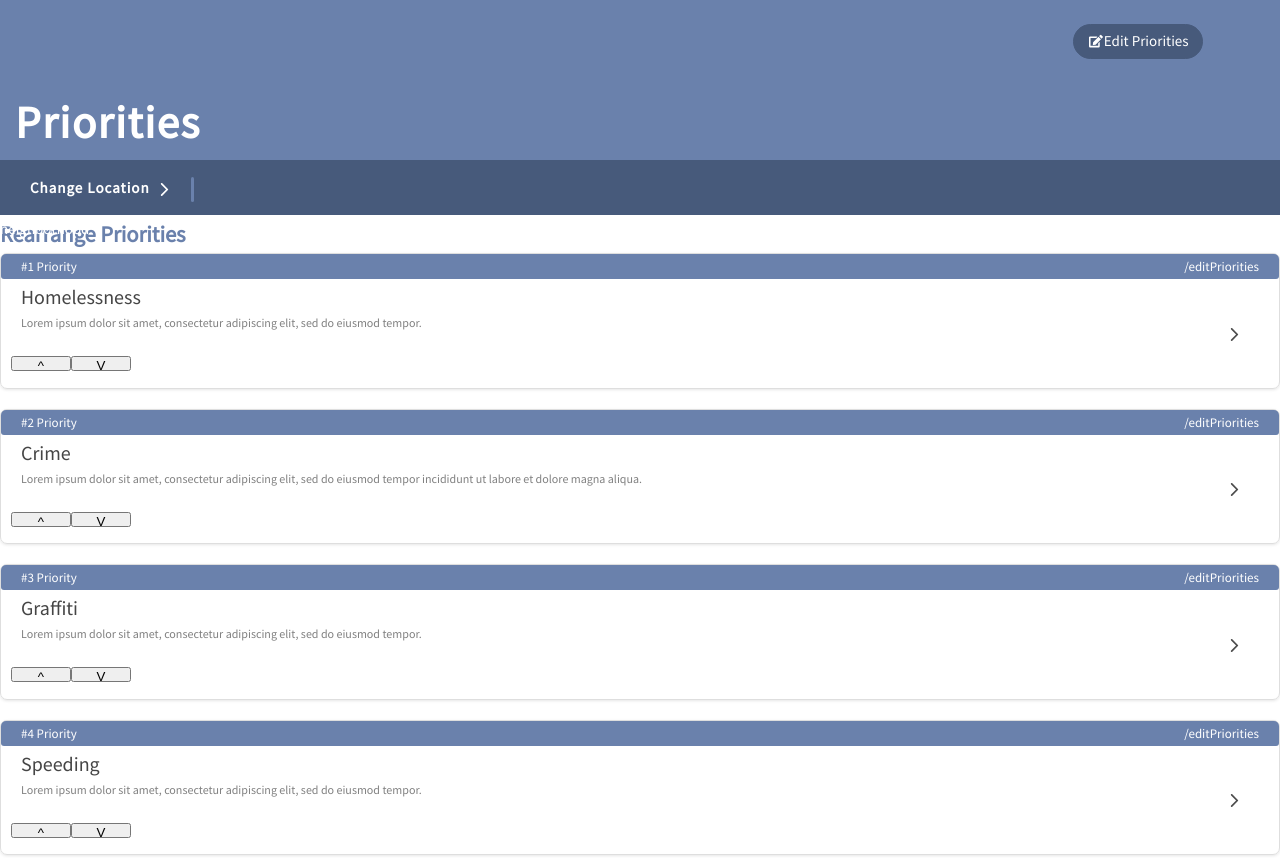
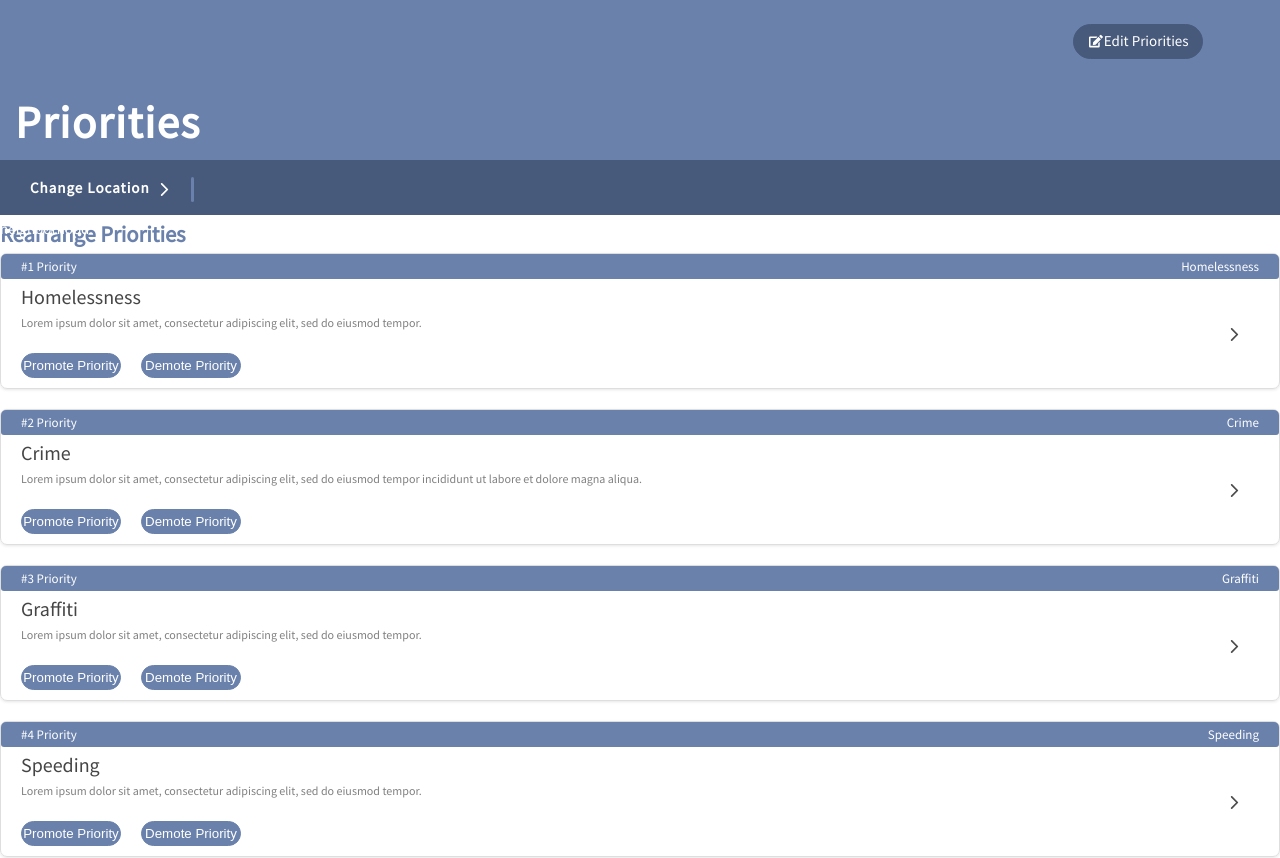
Before and after one commit to code4sac/neighborhood-connect, a React (Create React App) app: page /editPriorities in a window 1280 px wide. Shown: the top 858 px of the page. Built offline with nearby package versions, Linux system fonts and the light colour scheme.

Commit message:
add prop-types, make whole card redirect onClick

```diff
--- a/src/components/PriorityCard.js
+++ b/src/components/PriorityCard.js
@@ -1,13 +1,34 @@
 import React from "react";
-import { Link } from "react-router-dom";
+import { Redirect } from "react-router-dom";
 import blackArrow from '../assets/chevron-right-black.svg';
+import PropTypes from 'prop-types';
+// const PriorityCard = ({ rank, type, description, promote, demote, location }) => {
+const buttonStyle = {
+  height: '25px', width: '100px', backgroundColor: '#6A81AC', color: 'white', borderRadius: '25px', border: '1px solid #6A81AC', margin: '0 1rem'
+};
+class PriorityCard extends React.Component {
+  state = {
+    redirect: false,
+    reRoute: '/',
+  }
 
-const PriorityCard = ({ rank, type, description, promote, demote, location }) => {
+  navToPriority = () => {
+    if (window.event.target.id !== 'promote' && window.event.target.id !== 'demote') {
+      this.setState({
+        redirect: true,
+        reRoute: ''
+      });
+    }
+  }
+
+  render() {
+    const { rank, type, description, promote, demote, location } = this.props; //needs priorityId
+    if (this.state.redirect) return <Redirect to={`/${this.state.reRoute}`} />;
     return (
-    <div className="priorityCard">
+      <div className="priorityCard" onClick={() => { this.navToPriority(type) }} style={{ display: 'block' }}>
         <div className="priorityCard__banner">
           <p>#{rank} Priority</p>
-        <p>{location}</p>
+          <p>{type}</p>
         </div>
         <div className="priorityCard__overview">
           <h2 className="heading-tertiary">{type}</h2>
@@ -15,17 +36,23 @@ const PriorityCard = ({ rank, type, description, promote, demote, location }) =>
         </div>
         {(location === '/editPriorities') && (
           <div style={{ margin: '1rem' }}>
-          <button onClick={() => { promote() }} style={{ height: '15px', width: '60px' }}>^</button>
-          <button onClick={() => { demote() }} style={{ height: '15px', width: '60px' }}>V</button>
+            <button id="promote" onClick={() => { promote() }} style={buttonStyle}>Promote Priority</button>
+            <button id="demote" onClick={() => { demote() }} style={buttonStyle}>Demote Priority</button>
           </div>
         )}
-      <Link to="/priorityDetails">
         <img className="priorityCard__image chevronArrow" src={blackArrow} alt="arrow" />
-      </Link>
       </div>
     );
+  }
 };
 
-PriorityCard.propTypes = {};
+PriorityCard.propTypes = { //needs a priorityId
+  rank: PropTypes.number,
+  type: PropTypes.string,
+  description: PropTypes.string,
+  promote: PropTypes.func,
+  demote: PropTypes.func,
+  location: PropTypes.string,
+};
 
 export default PriorityCard;
```
Lines whose indentation alone changed are shown as unchanged.
